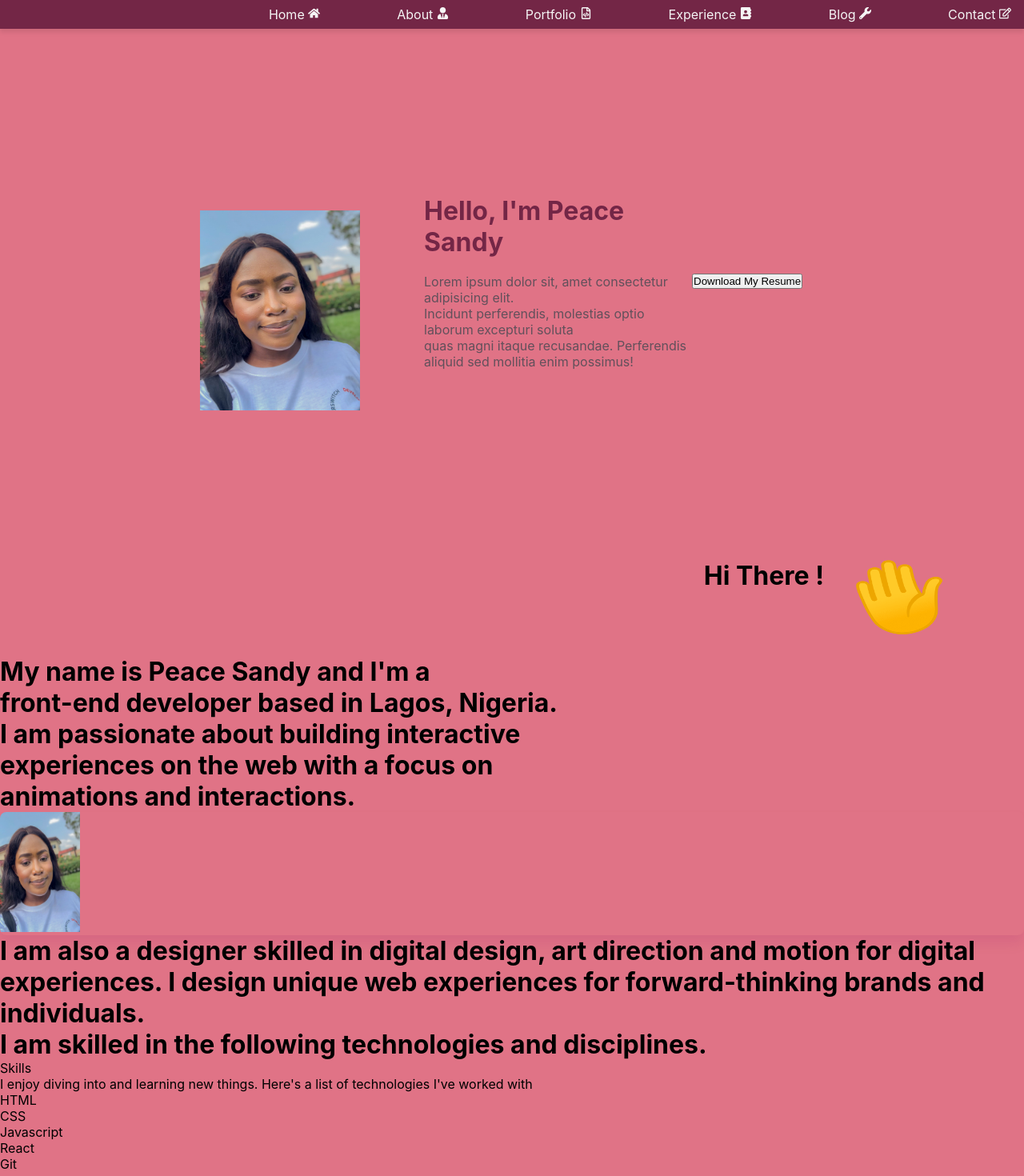
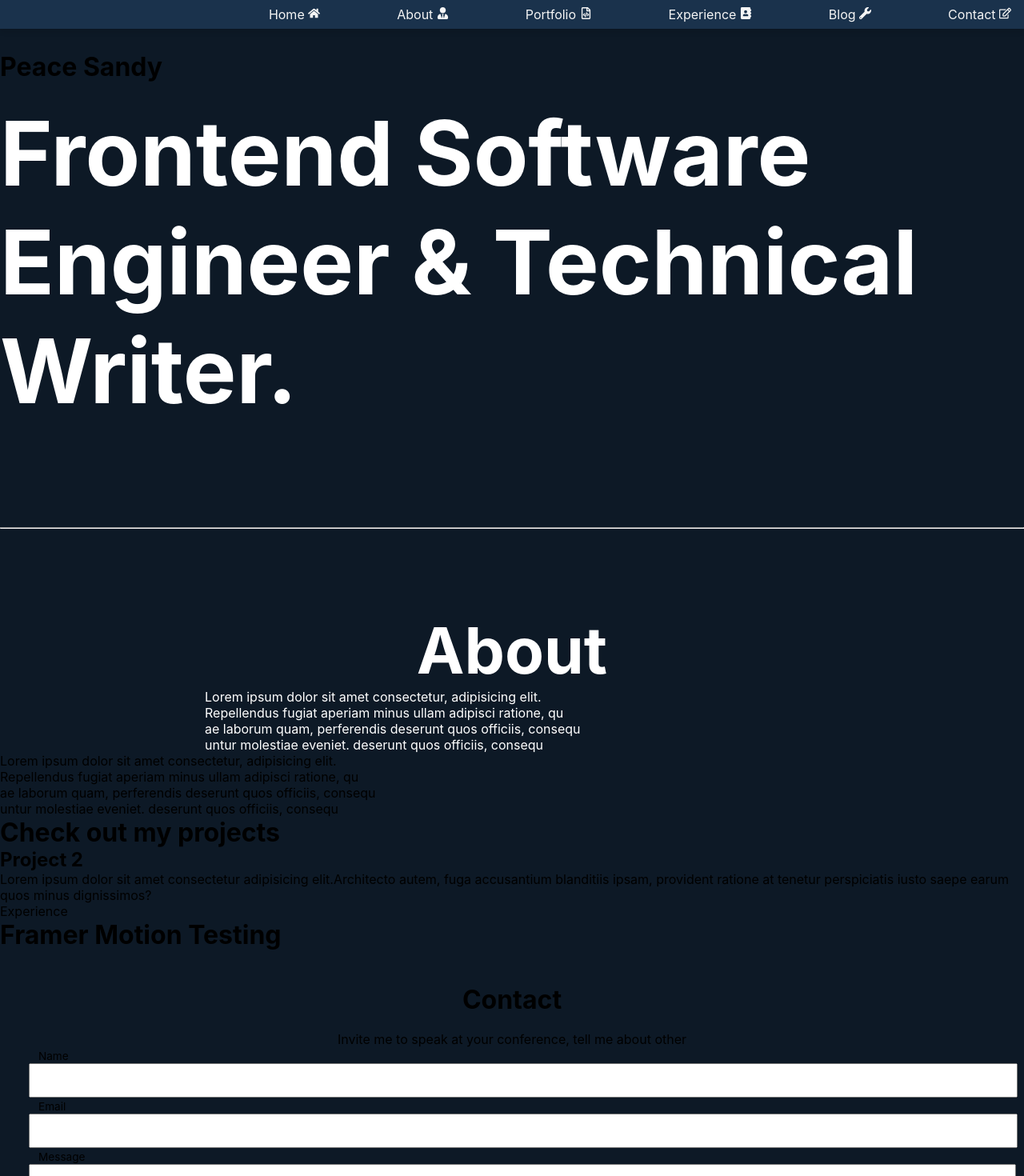
Before and after one commit to Peacesandy/peace-sandy, a React (Create React App) app: page / in a window 1280 px wide. Shown: the top 1470 px of the page at 80% size. Built offline with nearby package versions, Linux system fonts and the light colour scheme.

Commit message:
changed style

```diff
--- a/src/App.css
+++ b/src/App.css
@@ -36,3 +36,12 @@
     transform: rotate(360deg);
   }
 }
+
+
+*,html{
+  transition: 3s linear all;
+}
+
+html{
+  scroll-behavior: smooth;
+}
--- a/src/App.js
+++ b/src/App.js
@@ -1,4 +1,5 @@
 import React from "react";
+import './App.css';
 
 
 
--- a/src/Components/About.jsx
+++ b/src/Components/About.jsx
@@ -1,58 +1,25 @@
 import React from 'react'
-import Emoji from '../Images/waving-hand_1f44b.gif'
-import Profile from '../Images/image2 (2).jpeg'
 import '../Styles/About.css'
-import { motion } from "framer-motion";
+
 
 function About() {
 
   return (
     <>
     <div className='about-container' id='about'>
-        <h1 className='intro-section'>Hi There ! <img src={Emoji} alt='Emoji' className='emoji'/></h1>
-        <br/>
-        <motion.div
-      initial={{ opacity: 0 }}
-      animate={{ opacity: 1 }}
-      exit={{ opacity: 0 }}
-    >
-         <h1>My name is Peace Sandy and I'm a
-         <br/> front-end developer based in Lagos, Nigeria.
-         <br/> I am passionate about building interactive
-         <br/>  experiences on the web with a focus on
-         <br/> animations and interactions.</h1>
-         </motion.div>
-        <figure className='card'>
-        <img src={Profile} alt='My Profile' className='profile'/>
-        </figure>
-        <h1>
-         I am also a designer skilled in digital design,
-         art direction and motion for digital experiences.
-         I design unique web experiences for forward-thinking
-         brands and individuals.
-        </h1>
-        <h1>
-        I am skilled in the following technologies and disciplines.
-        </h1>
-        <div className='skill'>
-          <p>Skills</p>
-          <p>I enjoy diving into and learning new things. Here's a list of technologies I've worked with</p>
-          <div className=''>
-            <p>HTML</p>
-          </div>
-          <div className=''>
-            <p>CSS</p>
-          </div>
-          <div>
-            <p>Javascript</p>
-          </div>
-          <div>
-            <p>React</p>
-          </div>
-          <div>
-            <p>Git</p>
-          </div>
-        </div>
+         <h1 className='About-intro'>About</h1>
+         <div>
+          <p className='About-text1'>Lorem ipsum dolor sit amet consectetur, adipisicing elit.
+           <br/> Repellendus fugiat aperiam minus ullam adipisci ratione, qu
+           <br/> ae laborum quam, perferendis deserunt quos officiis, consequ
+           <br/>  untur molestiae eveniet. deserunt quos officiis, consequ</p>
+         </div>
+         <div>
+         <p className='About-text2'>Lorem ipsum dolor sit amet consectetur, adipisicing elit.
+           <br/> Repellendus fugiat aperiam minus ullam adipisci ratione, qu
+           <br/> ae laborum quam, perferendis deserunt quos officiis, consequ
+           <br/>  untur molestiae eveniet. deserunt quos officiis, consequ</p>
+         </div>
     </div>
     </>
   )
--- a/src/Components/Home.jsx
+++ b/src/Components/Home.jsx
@@ -1,5 +1,4 @@
 import React from 'react'
-import image from '../Images/image2 (2).jpeg'
 import '../Styles/Home.css'
 
 function Home() {
@@ -7,19 +6,14 @@ function Home() {
     <div className='container' id='home'>
 
       <div className='image-container'>
-      <img src={image} alt='author' className='image'/>
       </div>
 
       <div className='text'>
-      <h1 className='name'>Hello, I'm Peace Sandy</h1>
+      <h1>Peace Sandy</h1>
       <br/>
-        <p className='bio'>Lorem ipsum dolor sit, amet consectetur adipisicing elit.
-         <br/> Incidunt perferendis, molestias optio laborum excepturi soluta
-         <br/> quas magni itaque recusandae. Perferendis aliquid sed mollitia enim possimus!</p>
+        <h1 className='bio'> Frontend Software Engineer & Technical Writer. </h1>
         </div>
-          <div>
-            <button>Download My Resume</button>
-          </div>
+        <hr/>
     </div>
   )
 }
--- a/src/Styles/About.css
+++ b/src/Styles/About.css
@@ -1,33 +1,17 @@
-*{
-    margin: 0;
-    padding: 0;
+
+.About-intro{
+    color: #fff;
+    text-align: center;
+    padding-top: 0%;
+    font-size: 500%;
 }
 
-
-.isScrolling{
-    margin-top: 150px;
+hr{
+    margin-top: 10%;
 }
 
-.intro-section{
-    display: flex;
-    justify-content: flex-end;
-    padding-right: 100px;
+.About-text1{
+    padding-left: 20%;
+    color: #fff;
+    font-size: 100%;
 }
-
-.profile{
-    width: 100px;
-    height: 150px;
-}
-
-.card {
-    margin: 0;
-    padding: 0;
-    border-radius: 0.5rem;
-    overflow: hidden;
-    box-shadow: 0 10px 15px rgba(138, 7, 98, 0.1);
-  }
-
- .emoji{
-    width: 150px;
-    height: 100px;
- }
--- a/src/Styles/Home.css
+++ b/src/Styles/Home.css
@@ -4,7 +4,7 @@
 }
 
 body{
-    background-color: rgb(224, 115, 134) ;
+    background-color: #0D1926 ;
     overflow: hidden;
     /*CSS Smooth Scroll */
     overflow-y: scroll;
@@ -23,25 +23,23 @@ body{
 .container{
     position: relative;
     height: 700px;
-    background-color: rgb(224, 115, 134);
-    display: grid;
-    align-items: center;
-    grid-template-columns: 1fr 1fr 1fr;
+    background-color: #0D1926;
+    justify-content: space-between;
+    padding-top: 5%;
 }
 
-.text{
-    padding-top: 5px;
-    padding-left: 80px ;
-}
 
-.full-text{
-    margin-top: 50px;
-}
 
 .name{
     color: #732646;
 }
 
 .bio{
-    color: #62505B;
+    color: #fff;
+    font-size: 700%;
 }
+
+.hand{
+    width: 100px;
+    height: 50px;
+}
--- a/src/Styles/Navbar.css
+++ b/src/Styles/Navbar.css
@@ -3,7 +3,7 @@ nav {
     top: 0;
     left: 0;
     width: 100%;
-    background-color: #732646;
+    background-color:#1A324C;
     z-index: 1;
     box-shadow: 0 4px 6px rgba(0, 0, 0, 0.1);
     transition: all .3s ease-in-out;
--- a/src/index.css
+++ b/src/index.css
@@ -11,3 +11,11 @@ code {
   font-family: source-code-pro, Menlo, Monaco, Consolas, 'Courier New',
     monospace;
 }
+
+*,html{
+  transition: 3s linear all;
+}
+
+html{
+  scroll-behavior: smooth;
+}
```
